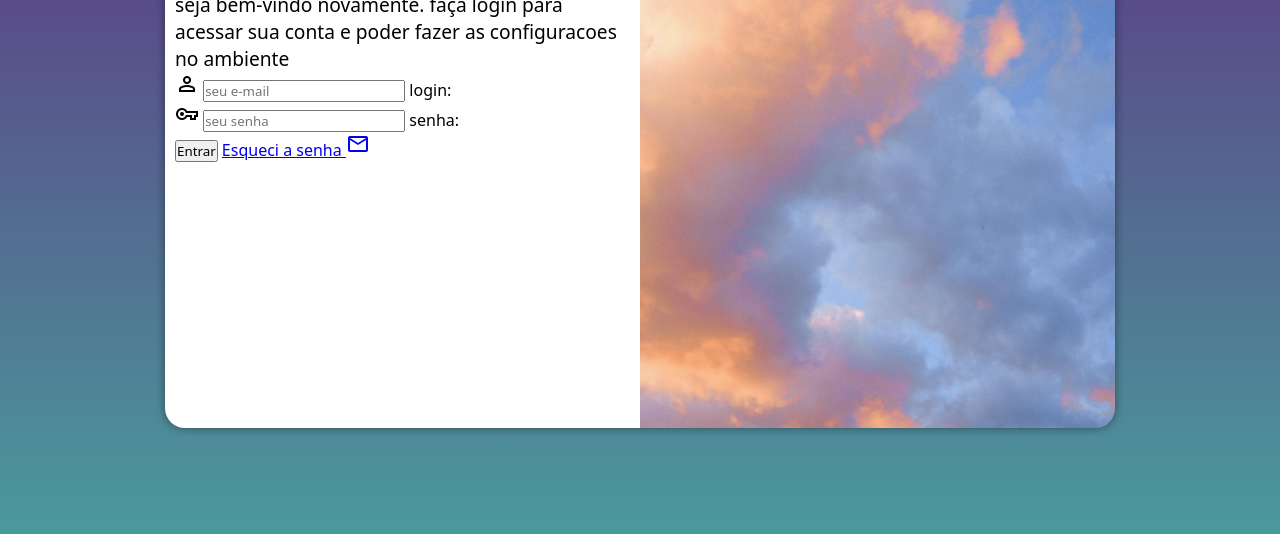
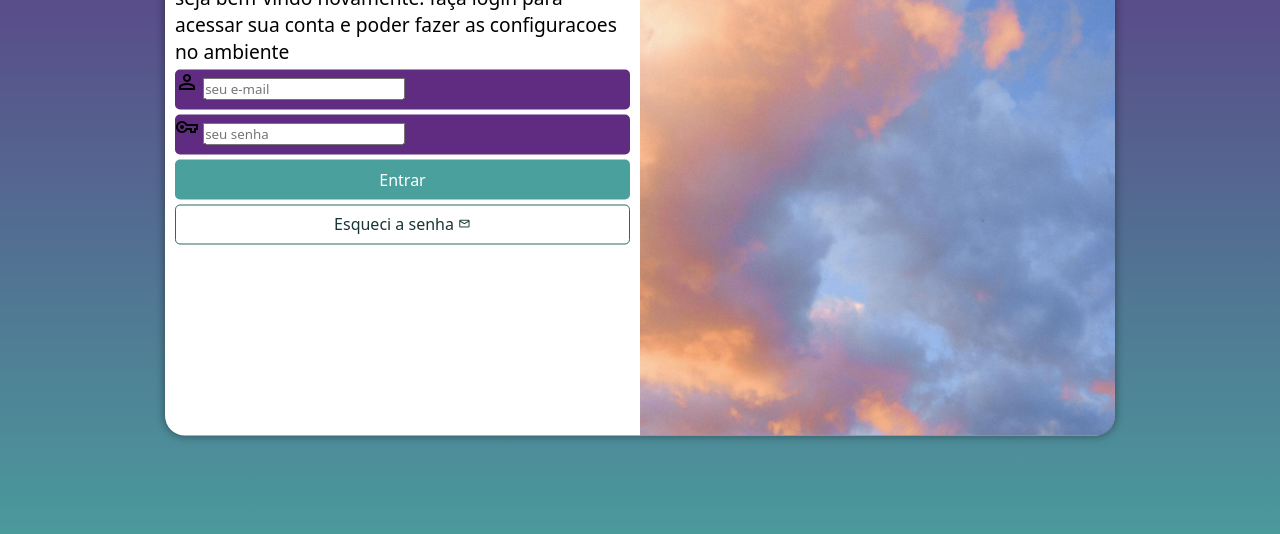
Before and after one commit to Franklimello/projeto-login, a plain HTML site: page index.html in a window 1280 px wide. Shown: the part 222-756 px from the top of the page. Drawn offline with nearby package versions, Linux system fonts and the light colour scheme.

Commit message:
atualizacao

```diff
--- a/estilos/style.css
+++ b/estilos/style.css
@@ -33,7 +33,7 @@ section#login {
     transform: translate(-50%, -50%);
     background-color: white;
     width: 250px;
-    height: 500px;
+    height: 515px;
     border-radius: 20px;
     overflow: hidden;
     box-shadow: 0px 0px 10px rgba(0, 0, 0, 0.445);
@@ -61,3 +61,54 @@ div#formulario > h1 {
 div#formulario > p {
     font-size: 0.8em;
 }
+
+form > div.campo {
+    background-color: #5f2c82;
+    display: block;
+    width: 100%;
+    height: 40px;
+    border-radius: 5px;
+    margin: 5px 0px;
+}
+
+div.campo > label {
+    display: none;
+}
+
+form > input[type=submit] {
+    display: block;
+    font-size: 1em;
+    width: 100%;
+    height: 40px;
+    background-color: #49a09d;
+    color: white;
+    border: none;
+    border-radius: 5px;
+    cursor: pointer;
+}
+
+form > input[type=submit]:hover {
+    background-color: #2d6664;
+}
+
+form > a.botao {
+    display: block;
+    text-align: center;
+    font-size: 1em;
+    width: 100%;
+    height: 40px;
+    padding-top: 7px;
+    margin-top: 5px;
+    background-color: white;
+    color: #173635;
+    border: 1px solid #2d6664;
+    border-radius: 5px;
+    text-decoration: none;
+}
+form > a.botao:hover {
+    background-color: #68e0dc;
+}
+
+form > a.botao > span {
+    font-size: 0.8em;
+}
--- a/index.html
+++ b/index.html
@@ -21,17 +21,16 @@
                     <div class="campo">
                         <span class="material-symbols-outlined">person</span>
                         <input type="email" name="login" id="ilogin" placeholder="seu e-mail" autocomplete="email" required maxlength="30">
-                        <label for="ilogin">login:</label>
+                        <label for="ilogin">login</label>
                     </div>
                     <div class="campo">
                         <span class="material-symbols-outlined">vpn_key</span>
                         <input type="password" name="senha" id="isenha" placeholder="seu senha" autocomplete="current-password" required minlength="8">
-                        <label for="isenha">senha:</label>
+                        <label for="isenha">senha</label>
                     </div>
                     <input type="submit" value="Entrar">
-                    <a href="esqueci.html">
+                    <a href="esqueci.html" class="botao">
                         Esqueci a senha <span class="material-symbols-outlined">mail</span>
-
                     </a>
                 </form>
             </div>
```
